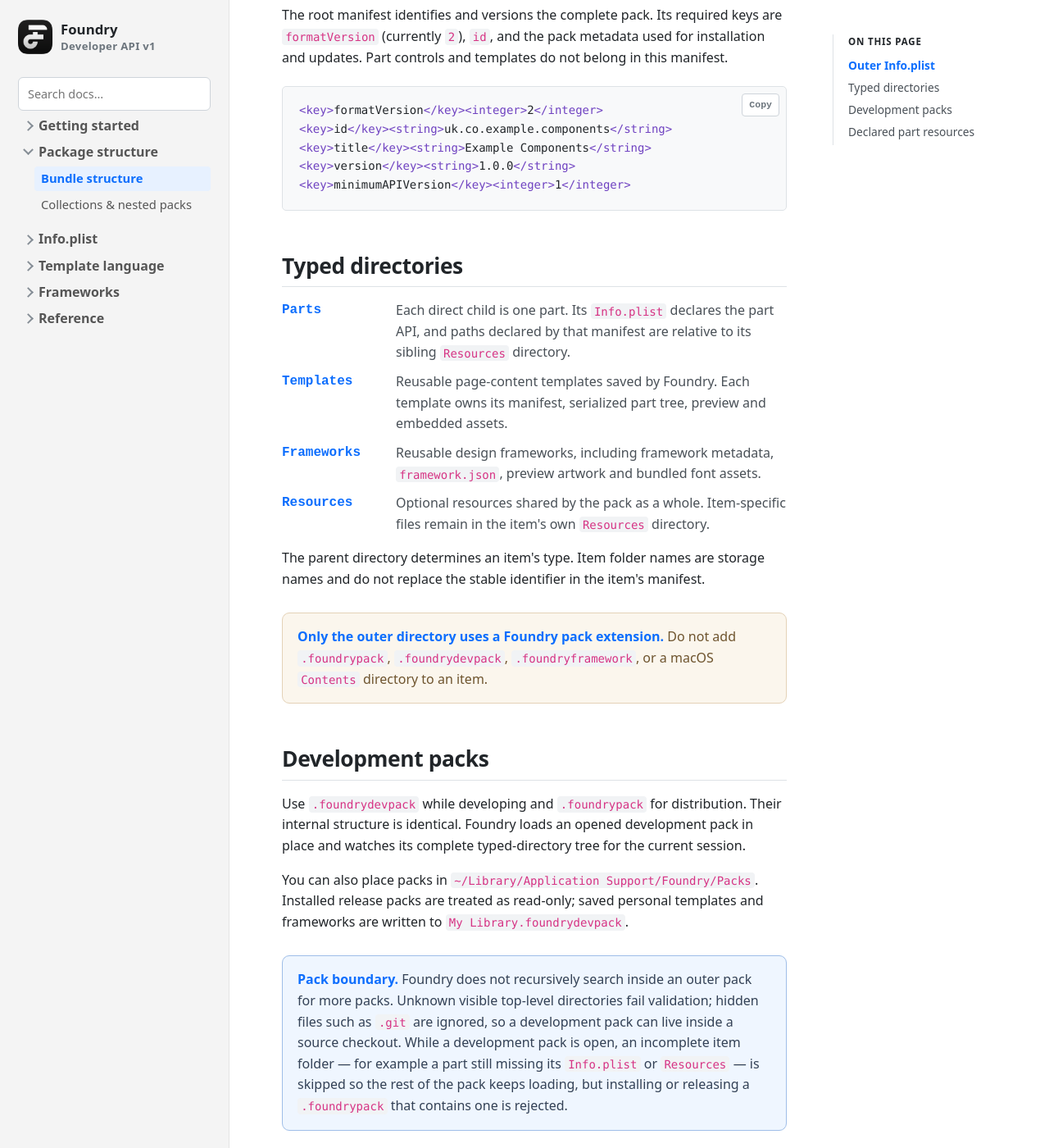
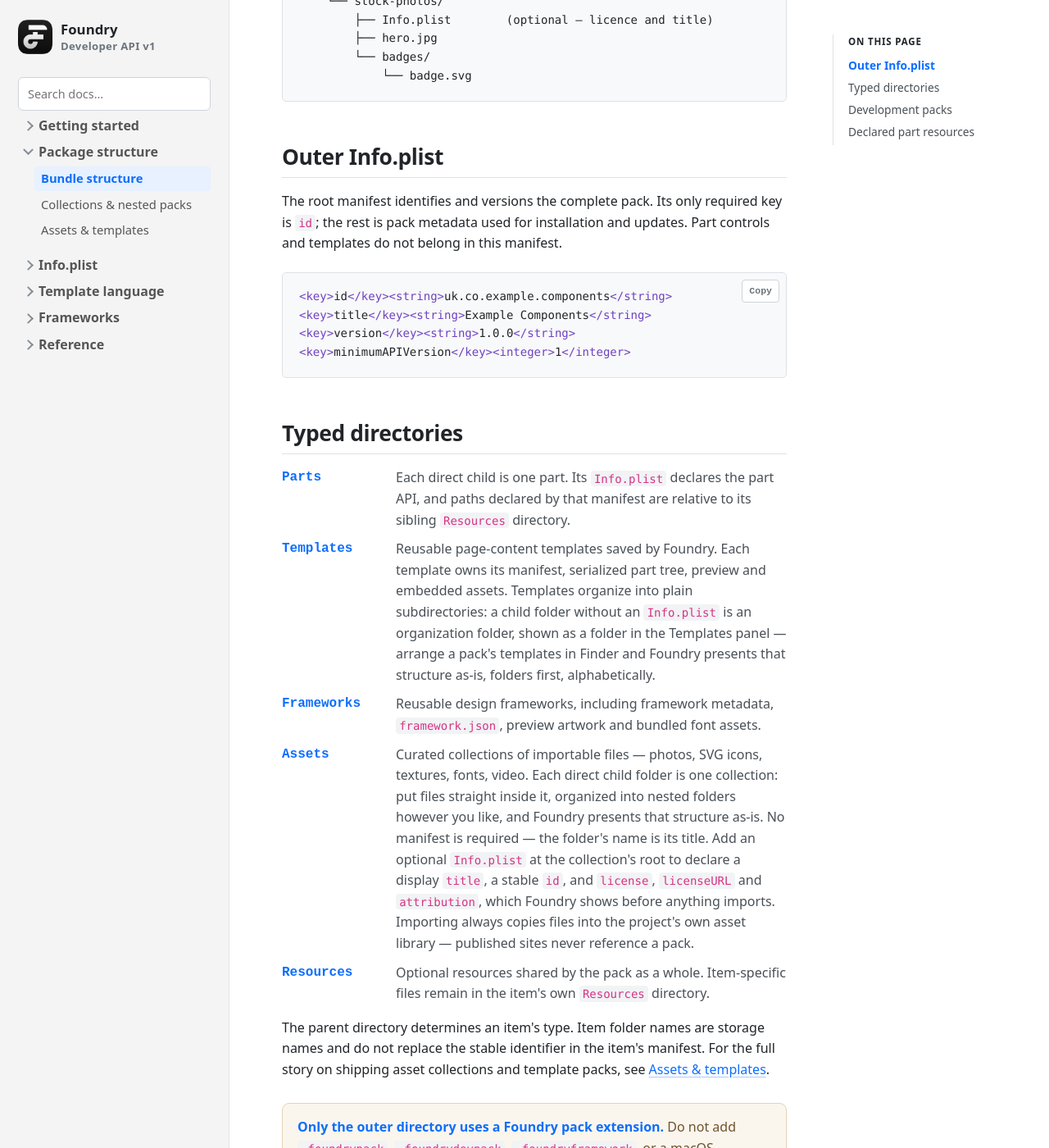
Before and after one commit to doobox/foundry-developer-api, a Jekyll site: the page built from bundle-structure.md, in a window 1280 px wide and 1400 px high, scrolled down 851 px. Shown: the whole window at 82% size. Built offline with Jekyll 4.4.1, drawn with Linux system fonts in a browser that asks for light colours; some of the changed text lies outside the part shown.

Commit message:
Document asset collections, template packs, and the simplified manifest
- New Assets & templates page: folders-first asset collections with the
  optional licence Info.plist, and the Foundry-side template pack
  workflow with directory organization. Linked from navigation and
  bundle structure.
- Quick start gains a Next steps section: add an asset collection, then
  templates, to the tutorial pack.
- Bundle structure and nested packs reflect collections as plain folders
  and template organization folders; formatVersion removed everywhere —
  the pack manifest's only required key is id.

Co-Authored-By: Claude Fable 5 <noreply@anthropic.com>

````diff
--- a/_data/navigation.json
+++ b/_data/navigation.json
@@ -22,6 +22,10 @@
       [
         "Collections & nested packs",
         "nested-packs.html"
+      ],
+      [
+        "Assets & templates",
+        "assets-and-templates.html"
       ]
     ]
   },
--- a/bundle-structure.md
+++ b/bundle-structure.md
@@ -22,24 +22,33 @@ Example.foundrypack/
 │           ├── part.css
 │           └── icon.svg
 ├── Templates/
-│   └── 7B6E…/
+│   ├── Heroes/               (organization folder)
+│   │   └── 7B6E…/
+│   │       ├── Info.plist
+│   │       └── Resources/
+│   └── 3F91…/
 │       ├── Info.plist
 │       └── Resources/
-└── Frameworks/
-    └── Brand/
-        ├── Info.plist
-        └── Resources/
+├── Frameworks/
+│   └── Brand/
+│       ├── Info.plist
+│       └── Resources/
+└── Assets/
+    └── stock-photos/
+        ├── Info.plist        (optional — licence and title)
+        ├── hero.jpg
+        └── badges/
+            └── badge.svg
 ```
 
 </div>
 
 <h2>Outer Info.plist</h2>
-<p>The root manifest identifies and versions the complete pack. Its required keys are <code>formatVersion</code> (currently <code>2</code>), <code>id</code>, and the pack metadata used for installation and updates. Part controls and templates do not belong in this manifest.</p>
+<p>The root manifest identifies and versions the complete pack. Its only required key is <code>id</code>; the rest is pack metadata used for installation and updates. Part controls and templates do not belong in this manifest.</p>
 
 <div markdown="1">
 
 ```xml
-<key>formatVersion</key><integer>2</integer>
 <key>id</key><string>uk.co.example.components</string>
 <key>title</key><string>Example Components</string>
 <key>version</key><string>1.0.0</string>
@@ -53,19 +62,21 @@ Example.foundrypack/
 <dt>Parts</dt>
 <dd>Each direct child is one part. Its <code>Info.plist</code> declares the part API, and paths declared by that manifest are relative to its sibling <code>Resources</code> directory.</dd>
 <dt>Templates</dt>
-<dd>Reusable page-content templates saved by Foundry. Each template owns its manifest, serialized part tree, preview and embedded assets.</dd>
+<dd>Reusable page-content templates saved by Foundry. Each template owns its manifest, serialized part tree, preview and embedded assets. Templates organize into plain subdirectories: a child folder without an <code>Info.plist</code> is an organization folder, shown as a folder in the Templates panel — arrange a pack's templates in Finder and Foundry presents that structure as-is, folders first, alphabetically.</dd>
 <dt>Frameworks</dt>
 <dd>Reusable design frameworks, including framework metadata, <code>framework.json</code>, preview artwork and bundled font assets.</dd>
+<dt>Assets</dt>
+<dd>Curated collections of importable files — photos, SVG icons, textures, fonts, video. Each direct child folder is one collection: put files straight inside it, organized into nested folders however you like, and Foundry presents that structure as-is. No manifest is required — the folder's name is its title. Add an optional <code>Info.plist</code> at the collection's root to declare a display <code>title</code>, a stable <code>id</code>, and <code>license</code>, <code>licenseURL</code> and <code>attribution</code>, which Foundry shows before anything imports. Importing always copies files into the project's own asset library — published sites never reference a pack.</dd>
 <dt>Resources</dt>
 <dd>Optional resources shared by the pack as a whole. Item-specific files remain in the item's own <code>Resources</code> directory.</dd>
 </dl>
-<p>The parent directory determines an item's type. Item folder names are storage names and do not replace the stable identifier in the item's manifest.</p>
+<p>The parent directory determines an item's type. Item folder names are storage names and do not replace the stable identifier in the item's manifest. For the full story on shipping asset collections and template packs, see <a href="assets-and-templates.html">Assets &amp; templates</a>.</p>
 <div class="callout warning"><strong>Only the outer directory uses a Foundry pack extension.</strong> Do not add <code>.foundrypack</code>, <code>.foundrydevpack</code>, <code>.foundryframework</code>, or a macOS <code>Contents</code> directory to an item.</div>
 
 <h2>Development packs</h2>
 <p>Use <code>.foundrydevpack</code> while developing and <code>.foundrypack</code> for distribution. Their internal structure is identical. Foundry loads an opened development pack in place and watches its complete typed-directory tree for the current session.</p>
 <p>You can also place packs in <code>~/Library/Application Support/Foundry/Packs</code>. Installed release packs are treated as read-only; saved personal templates and frameworks are written to <code>My Library.foundrydevpack</code>.</p>
-<div class="note"><strong>Pack boundary.</strong> Foundry does not recursively search inside an outer pack for more packs. Unknown visible top-level directories fail validation; hidden files such as <code>.git</code> are ignored, so a development pack can live inside a source checkout. While a development pack is open, an incomplete item folder — for example a part still missing its <code>Info.plist</code> or <code>Resources</code> — is skipped so the rest of the pack keeps loading, but installing or releasing a <code>.foundrypack</code> that contains one is rejected.</div>
+<div class="note"><strong>Pack boundary.</strong> Foundry does not recursively search inside an outer pack for more packs. Unknown visible top-level directories fail validation; hidden files such as <code>.git</code> are ignored, so a development pack can live inside a source checkout. While a development pack is open, an incomplete item folder — for example a part still missing its <code>Info.plist</code> or <code>Resources</code> — is skipped so the rest of the pack keeps loading, but installing or releasing a <code>.foundrypack</code> that contains one is rejected. Asset collections are exempt: any plain folder under <code>Assets</code> is complete.</div>
 
 <h2>Declared part resources</h2>
 <p>HTML, CSS, JavaScript and PHP template files are named under <a href="templates.html"><code>templates</code></a>. Other part files referenced with <code>{{ asset("…") }}</code> must be listed under <a href="manifest-resources.html"><code>assets</code></a>. Every path is relative to that part's <code>Resources</code> directory.</p>
````
Also changed, not shown: assets-and-templates.md (added, +74 -0 lines), framework-bundles.md (+0 -1 lines), nested-packs.md (+9 -4 lines), quick-start.md (+19 -1 lines).
